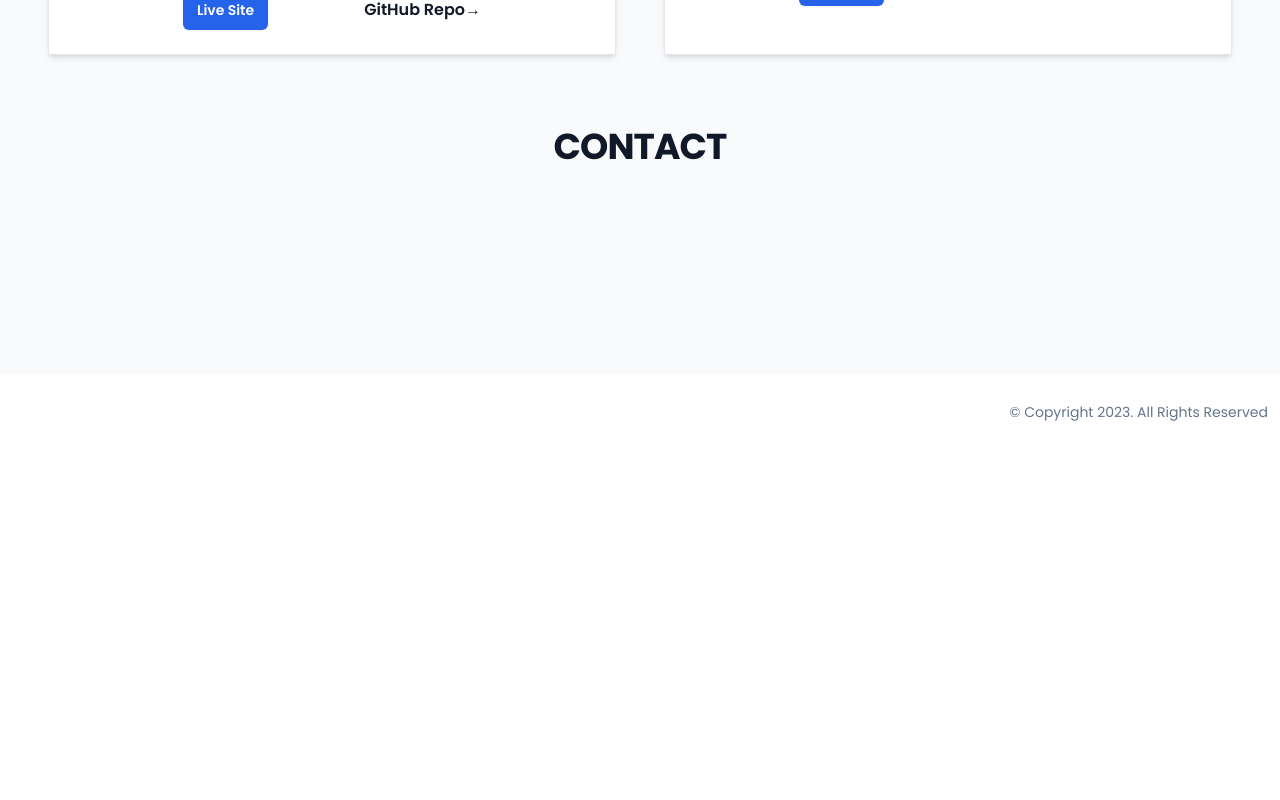
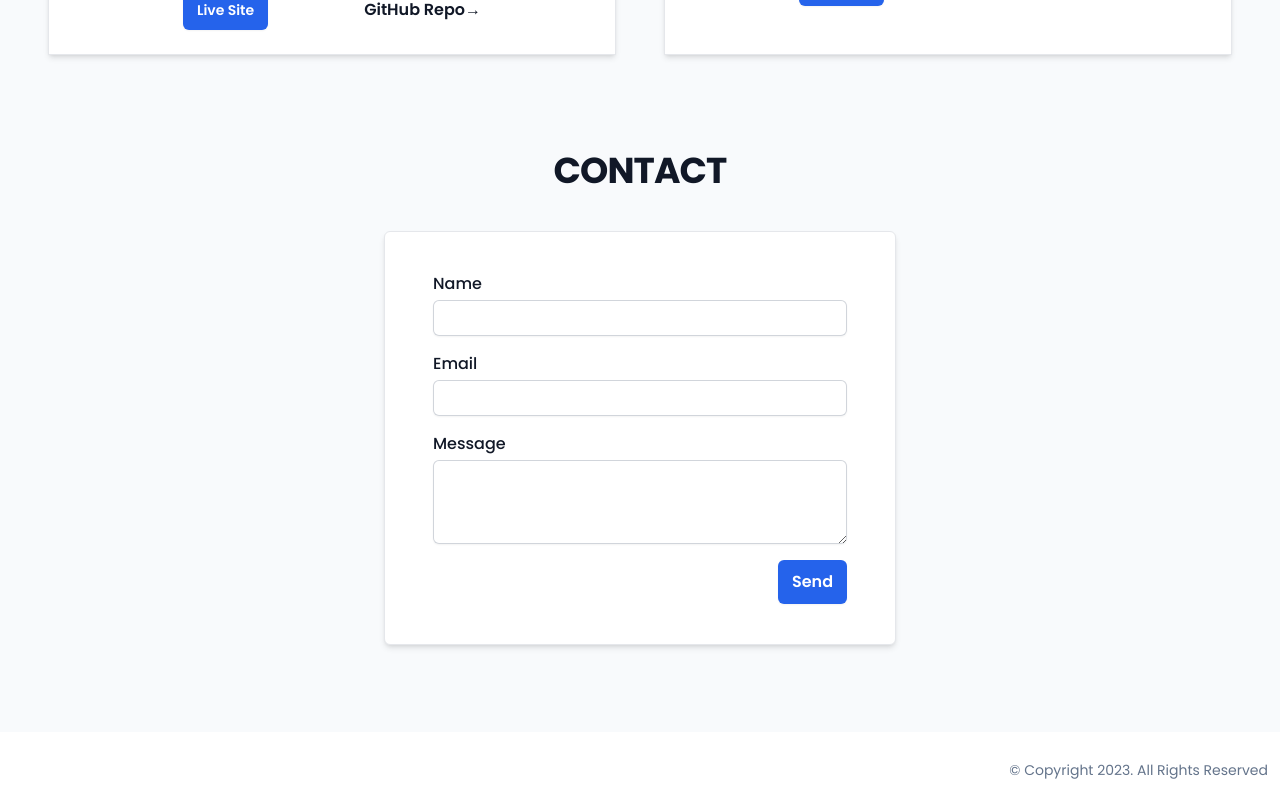
Before and after one commit to ehammes/hammes-portfolio, a React (Create React App) app: page / in a window 1280 px wide. Shown: the part 2557-3357 px from the top of the page. Before the commit the page ends 2999 px from the top, so only its background shows below. Built offline with nearby package versions, Linux system fonts and the light colour scheme; some icons are missing.

Commit message:
Created contact form and integrated emailjs

```diff
--- a/src/components/Contact.jsx
+++ b/src/components/Contact.jsx
@@ -1,16 +1,143 @@
+import { useRef, useState } from 'react';
+import emailjs from '@emailjs/browser';
 import { FaGithub, FaLinkedin, FaRegEnvelope } from 'react-icons/fa6';
 
 const Contact = () => {
+  const form = useRef();
+  const [status, setStatus] = useState('form');
+
+  const sendEmail = (e) => {
+    e.preventDefault();
+
+    emailjs
+      .sendForm(
+        process.env.REACT_APP_EMAILJS_SERVICE_ID,
+        process.env.REACT_APP_EMAILJS_TEMPLATE_ID,
+        form.current,
+        process.env.REACT_APP_EMAILJS_PUBLIC_KEY
+      )
+      .then(
+        (result) => {
+          console.log(result.text);
+          console.log('message sent!');
+          setStatus('success');
+        },
+        (error) => {
+          console.log(error.text);
+          setStatus('error');
+        }
+      );
+  };
   return (
-    <>
-      <div id='contact' className=''>
-        <div className='relative isolate px-4 lg:px-6 bg-slate-50'>
+
+    // CONTACT SECTION
+    <div id='contact'>
+      <div className='px-6 mt-6 bg-slate-50'>
         <div className='text-center'>
-            <h1 className='text-2xl font-bold tracking-tight text-gray-900 sm:text-4xl'>
+          <h1 className='text-2xl font-bold tracking-tight text-gray-900 md:text-4xl'>
             CONTACT
           </h1>
         </div>
-          <div className='py-5 sm:py-10 lg:py-20 flex items-center justify-center'>
+
+        {/* FORM SUCCESS MESSAGE */}
+        {status === 'success' && (
+          <div className='flex items-center justify-center pt-5'>
+            <svg
+              xmlns='http://www.w3.org/2000/svg'
+              fill='none'
+              viewBox='0 0 24 24'
+              strokeWidth='1.5'
+              stroke='currentColor'
+              className='w-7 h-7'
+            >
+              <path
+                strokeLinecap='round'
+                strokeLinejoin='round'
+                d='M9 12.75L11.25 15 15 9.75M21 12a9 9 0 11-18 0 9 9 0 0118 0z'
+              />
+            </svg>
+            <div className='px-1 text-xs md:text-base'>
+              Message sent successfully, thanks for reaching out!
+            </div>
+          </div>
+        )}
+
+        {/* FORM ERROR MESSAGE */}
+        {status === 'error' && (
+          <div className='flex items-center justify-center pt-5'>
+            <svg
+              xmlns='http://www.w3.org/2000/svg'
+              fill='none'
+              viewBox='0 0 24 24'
+              strokeWidth='1.5'
+              stroke='currentColor'
+              class='w-7 h-7'
+            >
+              <path
+                strokeLinecap='round'
+                strokeLinejoin='round'
+                d='M9.75 9.75l4.5 4.5m0-4.5l-4.5 4.5M21 12a9 9 0 11-18 0 9 9 0 0118 0z'
+              />
+            </svg>
+
+            <div className='px-1 text-xs md:text-base'>
+              Error sending message, please email elisha.elizabeth@gmail.com
+            </div>
+          </div>
+        )}
+
+        {/* FORM */}
+        {status === 'form' && (
+          <div className='grid max-w-lg grid-cols-1 px-12 py-10 mx-auto mt-10 bg-white border rounded-md shadow-md gap-x-6 gap-y-8'>
+            <form ref={form} onSubmit={sendEmail}>
+              <label className='block font-medium leading-6 text-gray-900'>
+                Name
+              </label>
+              <div className='mt-1'>
+                <input
+                  id='name'
+                  type='text'
+                  name='user_name'
+                  maxLength={35}
+                  className='block w-full rounded-md border-0 py-1.5 text-gray-900 shadow-sm ring-1 ring-inset ring-gray-300 placeholder:text-gray-400 focus:ring-2 focus:ring-inset focus:ring-blue-100 md:text-sm md:leading-6 pl-3 mb-4'
+                />
+              </div>
+              <label className='block font-medium leading-6 text-gray-900'>
+                Email
+              </label>
+              <div className='mt-1'>
+                <input
+                  id='email'
+                  name='user_email'
+                  type='email'
+                  maxLength={50}
+                  className='block w-full rounded-md border-0 py-1.5 text-gray-900 shadow-sm ring-1 ring-inset ring-gray-300 placeholder:text-gray-400 focus:ring-2 focus:ring-inset focus:ring-blue-100 md:text-sm md:leading-6 pl-3 mb-4'
+                />
+              </div>
+              <label className='block font-medium leading-6 text-gray-900'>
+                Message
+              </label>
+              <div className='mt-1'>
+                <textarea
+                  id='message'
+                  name='message'
+                  rows={3}
+                  className='block w-full rounded-md border-0 py-1.5 text-gray-900 shadow-sm ring-1 ring-inset ring-gray-300 placeholder:text-gray-400 focus:ring-2 focus:ring-inset focus:ring-blue-100 md:text-sm md:leading-6 pl-3 overflow-auto mb-4'
+                />
+              </div>
+              <div className='flex justify-end mt-2'>
+                <input
+                  type='submit'
+                  value='Send'
+                  className='rounded-md bg-blue-600 px-3.5 py-2.5 text-md font-semibold text-white shadow-sm hover:bg-blue-500 focus-visible:outline focus-visible:outline-2 focus-visible:outline-offset-2 focus-visible:outline-blue-600'
+                />
+              </div>
+            </form>
+          </div>
+        )}
+
+        {/* GITHUB | LINKEDIN | EMAIL */}
+        <div className='flex items-center justify-center py-5'>
           <a
             href='https://github.com/ehammes'
             target='_blank'
@@ -33,7 +160,6 @@ const Contact = () => {
         </div>
       </div>
     </div>
-    </>
   );
 };
 
```
Lines whose indentation alone changed are shown as unchanged.
